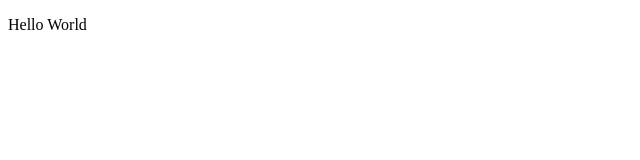
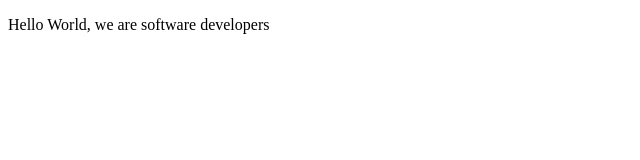
Before and after one commit to folusosamuel/Microverse_Trial2, a plain HTML site: page index.html in a window 1280 px wide. Shown: the whole page, without its empty margins (0-640 px from the left). Drawn offline with Linux system fonts and the light colour scheme.

Commit message:
second test commit

```diff
--- a/index.html
+++ b/index.html
@@ -8,7 +8,8 @@
 
   <body>
     <script src="https://cdn.freecodecamp.org/testable-projects-fcc/v1/bundle.js"></script>
-<p>  Hello World </P>
+
+      <p>  Hello World, we are software developers </P>
     <!--
 
     Hello Camper!
```
